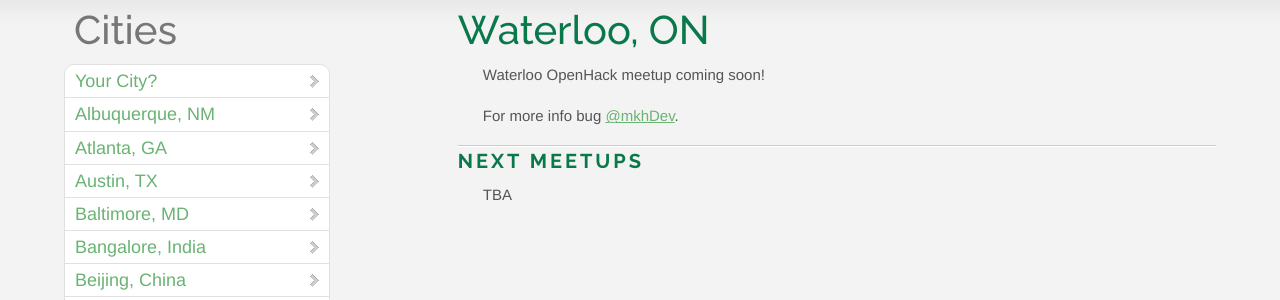
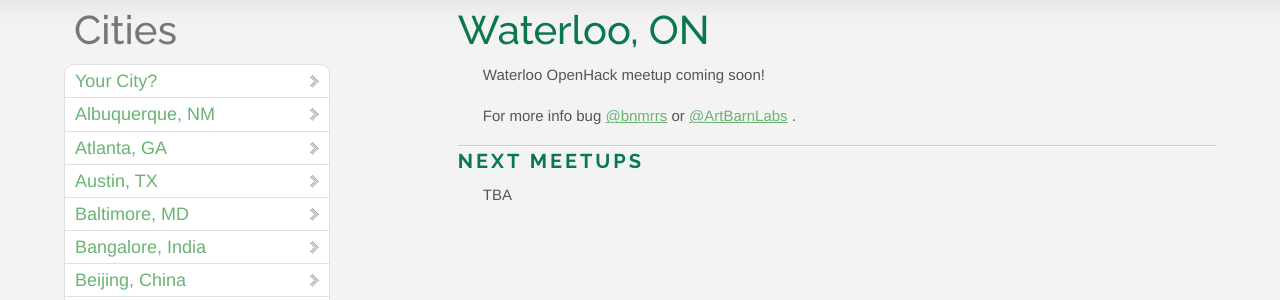
Before and after one commit to OpenHack/openhack.github.com, a Jekyll site: the page built from waterloo/index.markdown, in a window 1280 px wide and 900 px high. Shown: the part 151-451 px from the top of the window. Built offline with Jekyll 4.4.1, drawn with Linux system fonts in a browser that asks for light colours; nearby versions of some CDN libraries; Markdown is read by kramdown in place of the engine named in the settings; comment, search, counter and statistics services are not loaded.

Commit message:
Changed OpenHack Waterloo organizer
mkhDev doesn't seem to be active anymore so @bnmrrs and @artbarnlabs are going to take it over.

```diff
--- a/waterloo/index.markdown
+++ b/waterloo/index.markdown
@@ -7,7 +7,7 @@
 
 Waterloo OpenHack meetup coming soon!
 
-For more info bug [@mkhDev](http://twitter.com/mkhDev).
+For more info bug [@bnmrrs](http://twitter.com/bnmrrs) or [@ArtBarnLabs](http://twitter.com/ArtBarnLabs) .
 
 ### Next meetups
 
```
